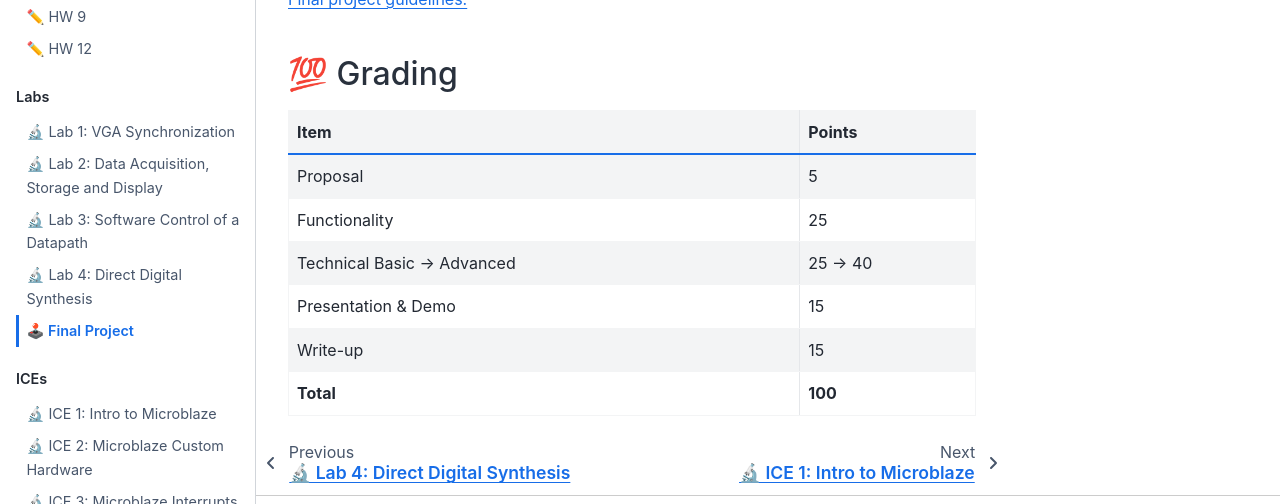
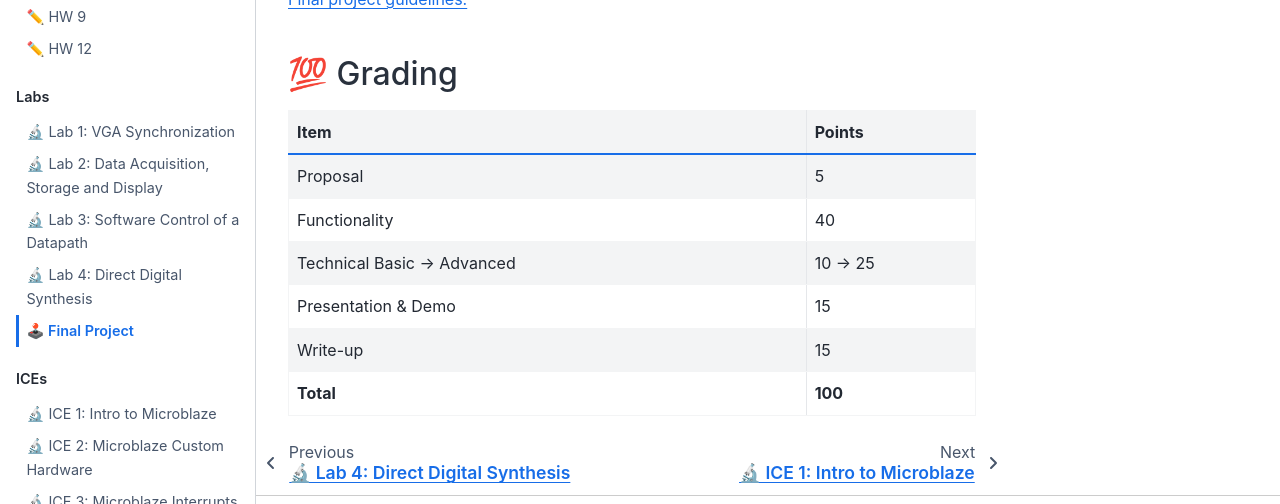
Before and after one commit to USAFA-ECE/ece383, a Jupyter Book: the page built from book/Assignments/project.md, in a window 1280 px wide and 900 px high, scrolled down 893 px. Shown: the part 327-831 px from the top of the window. Built offline with Jupyter Book 1.0.4 settings and Sphinx 7.4.7 and the Sphinx Book theme 1.1.4, drawn with Linux system fonts in a browser that asks for light colours; pages that are not in the unit, such as notebooks, are missing from menus.

Commit message:
Update project.md

```diff
--- a/book/Assignments/project.md
+++ b/book/Assignments/project.md
@@ -35,8 +35,8 @@ A written document (README) describing your design, its performance, and its ope
 | Item | Points |
 |:-----|:-------|
 | Proposal | 5 |
-| Functionality | 25 |
-| Technical Basic -> Advanced | 25 -> 40 |
+| Functionality | 40 |
+| Technical Basic -> Advanced | 10 -> 25 |
 | Presentation & Demo | 15 |
 | Write-up | 15 |
 | **Total** | **100** |
```
